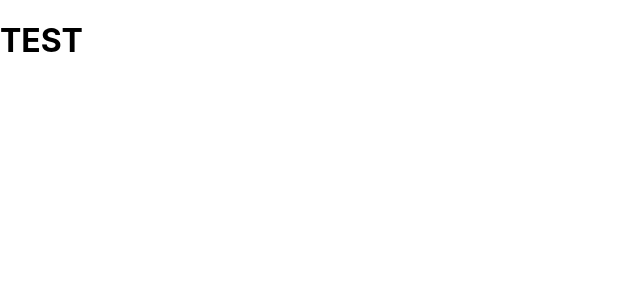
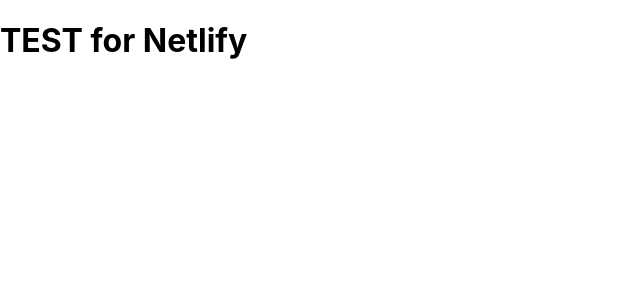
Before and after one commit to Zitronen25U/city-explorer, a React (Create React App) app: page / in a window 1280 px wide. Shown: the top 300 px of the page, without its empty margins (0-640 px from the left). Built offline with nearby package versions, Linux system fonts and the light colour scheme.

Commit message:
adding netlify test

```diff
--- a/src/App.js
+++ b/src/App.js
@@ -5,7 +5,7 @@
 
   render(){
     return(
-      <h1>TEST</h1>
+      <h1>TEST for Netlify</h1>
     );
   }
 }
```
